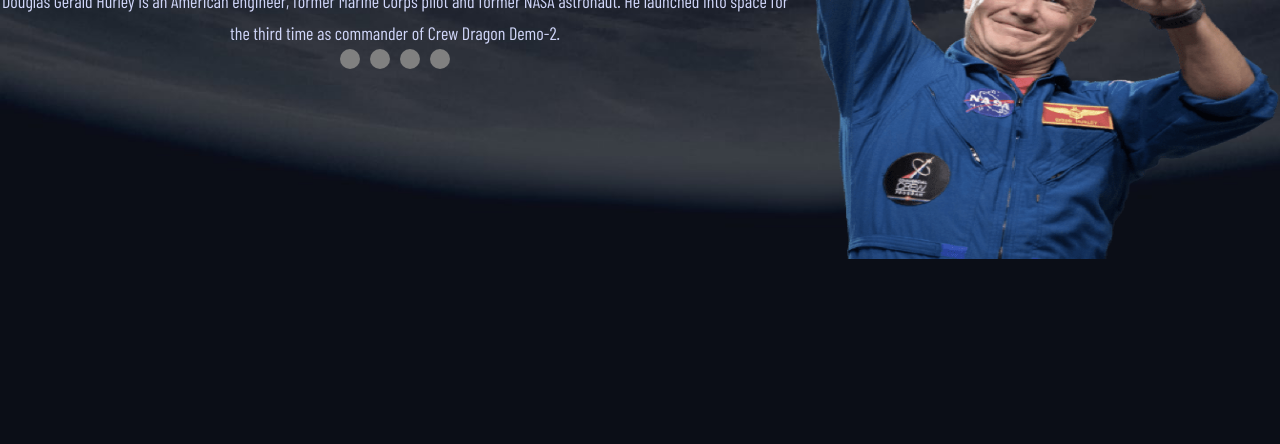
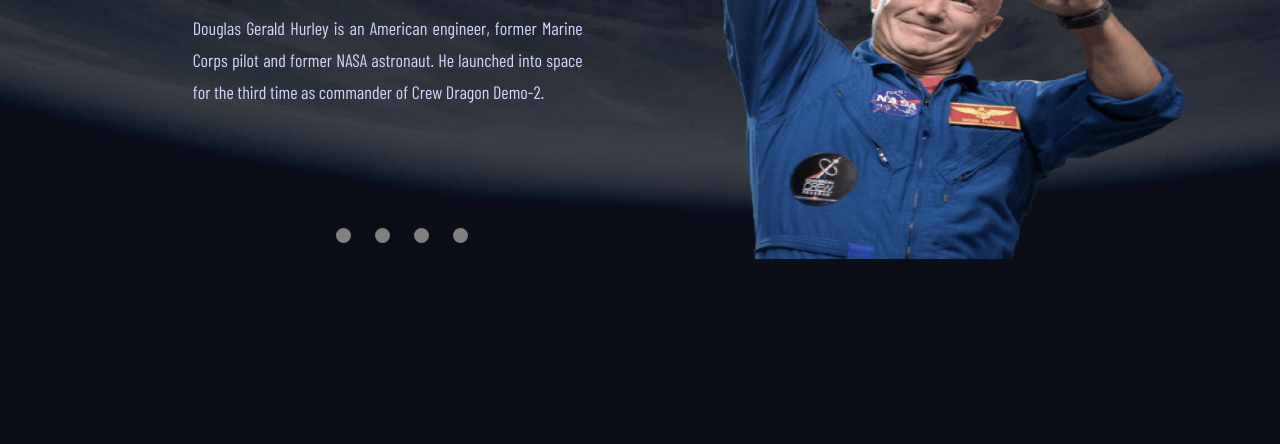
Before and after one commit to jotadagostin/space-tourism, a plain HTML site: page starter-code/crew-commander.html in a window 1280 px wide. Shown: the part 356-800 px from the top of the page. Drawn offline with nearby package versions, Linux system fonts and the light colour scheme; a web font is replaced by a local one.

Commit message:
update css

```diff
--- a/starter-code/assets/styles/crew.css
+++ b/starter-code/assets/styles/crew.css
@@ -40,6 +40,8 @@
   color: #ffffff;
   mix-blend-mode: normal;
   opacity: 0.5;
+  text-align: center;
+  margin-right: 170px;
 }
 
 .container_crew__name {
@@ -50,6 +52,7 @@
   line-height: 64px;
   text-transform: uppercase;
   color: #ffffff;
+  margin-left: 96px;
 }
 
 .container_crew__p {
@@ -59,19 +62,24 @@
   font-size: 18px;
   line-height: 32px;
   color: #d0d6f9;
+  text-align: justify;
+  padding: 27px 95px 0px 90px;
+  width: 575px;
+  margin-left: 10px;
+  margin-bottom: 120px;
 }
 
 .container_crew__carousel {
   display: flex;
   justify-content: center;
-  text-align: center;
-  gap: 10px;
+  margin-left: 14px;
+  gap: 24px;
 }
 
 .container_crew__carouselButton {
   background: gray;
-  width: 20px;
-  height: 20px;
+  width: 15px;
+  height: 15px;
   border-radius: 50%;
   border-style: none;
 }
@@ -81,8 +89,6 @@
 }
 
 .container_crew__pilot {
-
-width: 490px;
-height: 490px;
-
+  width: 490px;
+  height: 490px;
 }
--- a/starter-code/crew-commander.html
+++ b/starter-code/crew-commander.html
@@ -68,16 +68,16 @@
           </p>
 
           <div class="container_crew__carousel">
-            <a href="" class="teste"
+            <a href="./crew-commander.html"
               ><button class="container_crew__carouselButton"></button
             ></a>
-            <a href=""
+            <a href="./crew-specialist.html"
               ><button class="container_crew__carouselButton"></button
             ></a>
-            <a href=""
+            <a href="./crew-specialist.html"
               ><button class="container_crew__carouselButton"></button
             ></a>
-            <a href=""
+            <a href="./crew-engineer.html"
               ><button class="container_crew__carouselButton"></button
             ></a>
           </div>
```
